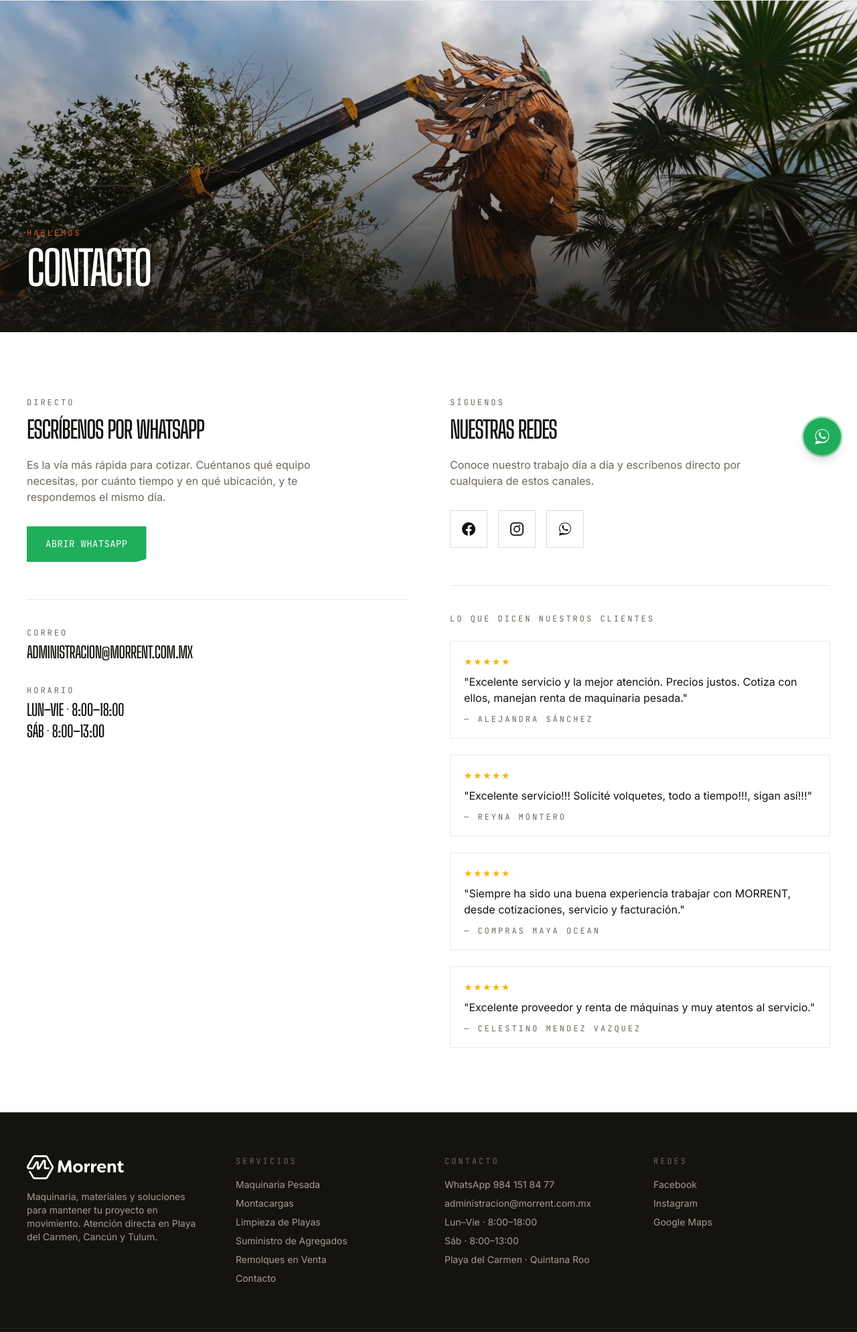
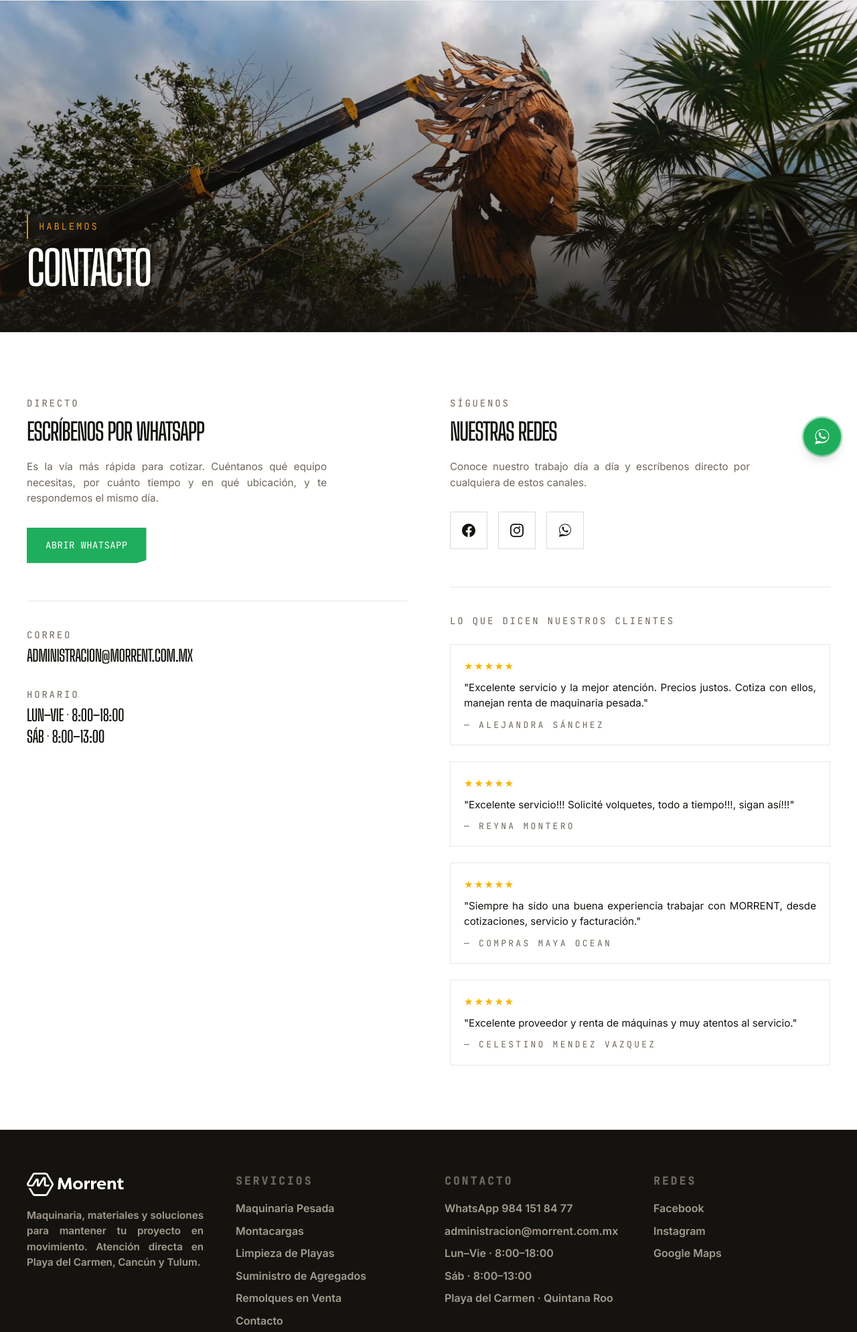
Before and after one commit to Fernando-Beltran21/Morrent, a plain HTML site: page contacto.html in a window 1280 px wide. Shown: the part 96-2085 px from the top of the page at 67% size. Drawn offline with Linux system fonts and the light colour scheme.

Commit message:
Correcciones

```diff
--- a/contacto.html
+++ b/contacto.html
@@ -132,7 +132,7 @@
         <a href="https://www.facebook.com/MorrentPlaya/?locale=es_LA" target="_blank" rel="noopener" aria-label="Facebook" class="w-14 h-14 flex items-center justify-center border border-ink/15 hover:bg-ink hover:text-paper transition-colors">
           <svg xmlns="http://www.w3.org/2000/svg" viewBox="0 0 24 24" class="w-6 h-6" fill="currentColor"><path d="M22 12.06C22 6.5 17.52 2 12 2S2 6.5 2 12.06c0 5.02 3.66 9.18 8.44 9.94v-7.03H7.9v-2.91h2.54V9.85c0-2.51 1.49-3.89 3.77-3.89 1.09 0 2.24.2 2.24.2v2.47h-1.26c-1.24 0-1.63.77-1.63 1.56v1.87h2.78l-.44 2.91h-2.34V22c4.78-.76 8.44-4.92 8.44-9.94Z"/></svg>
         </a>
-        <a href="https://www.instagram.com/morrentplaya/" target="_blank" rel="noopener" aria-label="Instagram" class="w-14 h-14 flex items-center justify-center border border-ink/15 hover:bg-ink hover:text-paper transition-colors">
+        <a href="https://www.instagram.com/morrent1/" target="_blank" rel="noopener" aria-label="Instagram" class="w-14 h-14 flex items-center justify-center border border-ink/15 hover:bg-ink hover:text-paper transition-colors">
           <svg xmlns="http://www.w3.org/2000/svg" viewBox="0 0 24 24" class="w-6 h-6" fill="currentColor"><path d="M12 2c-2.72 0-3.06.01-4.13.06-1.06.05-1.79.22-2.43.47-.66.26-1.22.6-1.77 1.15-.55.55-.9 1.11-1.15 1.77-.25.64-.42 1.37-.47 2.43C2 8.94 2 9.28 2 12s.01 3.06.06 4.13c.05 1.06.22 1.79.47 2.43.26.66.6 1.22 1.15 1.77.55.55 1.11.9 1.77 1.15.64.25 1.37.42 2.43.47C8.94 22 9.28 22 12 22s3.06-.01 4.13-.06c1.06-.05 1.79-.22 2.43-.47.66-.26 1.22-.6 1.77-1.15.55-.55.9-1.11 1.15-1.77.25-.64.42-1.37.47-2.43.05-1.07.06-1.41.06-4.13s-.01-3.06-.06-4.13c-.05-1.06-.22-1.79-.47-2.43a5.9 5.9 0 0 0-1.15-1.77 5.9 5.9 0 0 0-1.77-1.15c-.64-.25-1.37-.42-2.43-.47C15.06 2.01 14.72 2 12 2Zm0 1.8c2.67 0 2.99.01 4.04.06.98.04 1.5.21 1.86.34.47.18.8.4 1.15.75.35.35.57.68.75 1.15.13.36.29.88.34 1.86.05 1.05.06 1.37.06 4.04s-.01 2.99-.06 4.04c-.04.98-.21 1.5-.34 1.86-.18.47-.4.8-.75 1.15-.35.35-.68.57-1.15.75-.36.13-.88.29-1.86.34-1.05.05-1.37.06-4.04.06s-2.99-.01-4.04-.06c-.98-.04-1.5-.21-1.86-.34-.47-.18-.8-.4-1.15-.75-.35-.35-.57-.68-.75-1.15-.13-.36-.29-.88-.34-1.86C3.81 14.99 3.8 14.67 3.8 12s.01-2.99.06-4.04c.04-.98.21-1.5.34-1.86.18-.47.4-.8.75-1.15.35-.35.68-.57 1.15-.75.36-.13.88-.29 1.86-.34C9.01 3.81 9.33 3.8 12 3.8Zm0 3.25a4.95 4.95 0 1 0 0 9.9 4.95 4.95 0 0 0 0-9.9Zm0 8.16a3.21 3.21 0 1 1 0-6.42 3.21 3.21 0 0 1 0 6.42Zm5.15-8.36a1.16 1.16 0 1 1-2.31 0 1.16 1.16 0 0 1 2.31 0Z"/></svg>
         </a>
         <a href="https://api.whatsapp.com/send/?phone=529841518477&text=Hola%21%21&type=phone_number&app_absent=0" target="_blank" rel="noopener" aria-label="WhatsApp" class="w-14 h-14 flex items-center justify-center border border-ink/15 hover:bg-ink hover:text-paper transition-colors">
@@ -201,7 +201,7 @@
           <p class="section-label mb-4 text-steel-light">Redes</p>
           <ul class="space-y-2 text-sm text-steel-light">
             <li><a href="https://www.facebook.com/MorrentPlaya/?locale=es_LA" class="hover:text-yellow transition-colors">Facebook</a></li>
-            <li><a href="https://www.instagram.com/morrentplaya/" class="hover:text-yellow transition-colors">Instagram</a></li>
+            <li><a href="https://www.instagram.com/morrent1/" class="hover:text-yellow transition-colors">Instagram</a></li>
             <li><a href="https://maps.app.goo.gl/5ALDSAvHq6Xqt78i9" class="hover:text-yellow transition-colors">Google Maps</a></li>
           </ul>
         </div>
--- a/css/main.css
+++ b/css/main.css
@@ -89,12 +89,45 @@ body {
 .section-label {
   font-family: 'JetBrains Mono', monospace;
   text-transform: uppercase;
-  font-size: .75rem;
-  letter-spacing: .25em;
+  font-size: .875rem;
+  letter-spacing: .2em;
 }
 
-.eyebrow { color: #E0531F; }
+.eyebrow { color: #e08f1f; }
 .section-label { color: #6E675D; }
+
+/* Eyebrow sobre imágenes: se agrega una "píldora" con fondo oscuro
+   semitransparente + blur para que el texto siempre tenga contraste,
+   sin importar la foto de fondo. */
+.eyebrow {
+  display: inline-flex;
+  align-items: center;
+  width: fit-content;
+  max-width: 100%;
+  padding: .5rem 1rem;
+  background: rgba(21, 19, 15, .55);
+  border-left: 2px solid currentColor;
+  backdrop-filter: blur(6px);
+  -webkit-backdrop-filter: blur(6px);
+}
+
+/* ---------- Textos pequeños: un poco más grandes, legibles y justificados ---------- */
+.text-xs {
+  font-size: .8125rem !important;
+  line-height: 1.4 !important;
+}
+.text-sm {
+  font-size: .95rem !important;
+  line-height: 1.55 !important;
+}
+.text-\[10px\] {
+  font-size: .75rem !important;
+}
+.text-xs,
+.text-sm {
+  text-align: justify;
+  text-justify: inter-word;
+}
 
 /* ---------- Botones ---------- */
 .btn-primary,
@@ -688,3 +721,20 @@ body.menu-open {
 }
 .site-header.header-transparent .nav-link.is-current { color: #F5B400; }
 .site-header.header-solid .nav-link.is-current { color: #E0531F; }
+
+/* ---------- Footer: letras un poco más grandes y en negritas ---------- */
+footer p,
+footer li,
+footer a,
+footer span {
+  font-weight: 700;
+}
+footer p,
+footer li,
+footer ul {
+  font-size: 1rem !important;
+  line-height: 1.6 !important;
+}
+footer .text-xs {
+  font-size: .9rem !important;
+}
```
Also changed, not shown: index.html (+1 -1 lines), limpieza-playas.html (+1 -1 lines), maquinaria-pesada.html (+1 -1 lines), montacargas.html (+1 -1 lines), remolques-venta.html (+1 -1 lines), suministro-agregados.html (+1 -1 lines).
